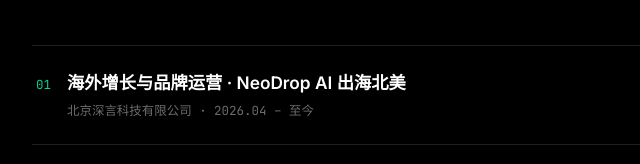
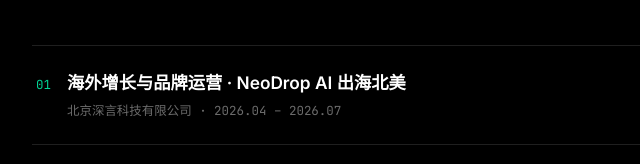
Before and after one commit to dolly-dong/dolly-dong.github.io, a plain HTML site: page index.html in a window 1280 px wide. Shown: the part 2741-2905 px from the top of the page, 192-832 px from the left. Drawn offline with Linux system fonts and the light colour scheme.

Commit message:
Update index.html

```diff
--- a/index.html
+++ b/index.html
@@ -330,7 +330,7 @@ footer{border-top:1px solid var(--line);padding:2.5rem 1.25rem}
 
       <div class="exp-item">
         <button class="exp-head" aria-expanded="false">
-          <div style="display:flex;align-items:baseline"><span class="idx">01</span><div><span class="t">海外增长与品牌运营 · NeoDrop AI 出海北美</span><span class="m">北京深言科技有限公司 · 2026.04 – 至今</span></div></div>
+          <div style="display:flex;align-items:baseline"><span class="idx">01</span><div><span class="t">海外增长与品牌运营 · NeoDrop AI 出海北美</span><span class="m">北京深言科技有限公司 · 2026.04 – 2026.07</span></div></div>
           <svg class="plus" width="20" height="20" viewBox="0 0 24 24" fill="none" stroke="currentColor" stroke-width="2" stroke-linecap="round"><path d="M12 5v14M5 12h14"/></svg>
         </button>
         <div class="exp-body"><div class="exp-inner"><p>独立负责北美市场冷启动：产出「美股散户投资者」人群 GTM 触达手册并向管理层汇报，设计 8 类渠道优先级矩阵与 4 周验收指标体系（DM 回复率 ≥15%、D7 留存 ≥40%）；调研 7 款海外自动化触达工具并将三渠道试跑月预算控制在 $450 以内；在 Reddit、LinkedIn 搭建三步冷启动 DM 触达体系完成种子用户积累；用 PostHog 按渠道打 cohort 标签跟踪激活漏斗并一对一陪跑卡点用户；统筹 X、YouTube、LinkedIn、TikTok、Discord、Reddit 六大海外渠道与国内微信公众号的内容与社区运营。</p></div></div>
```
